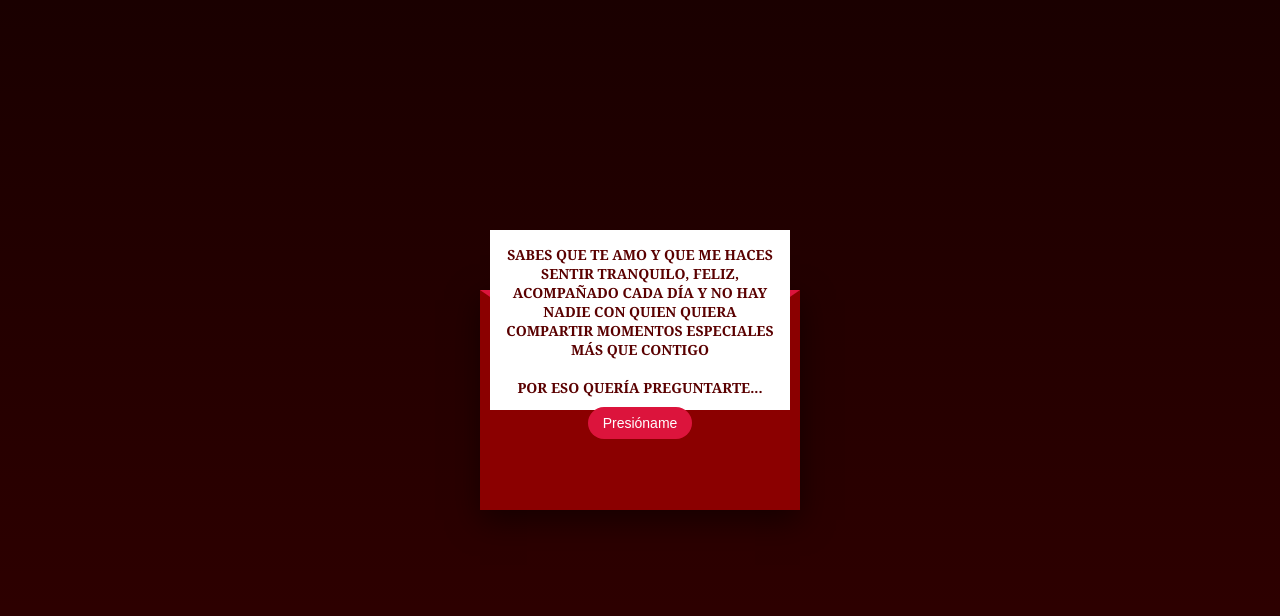
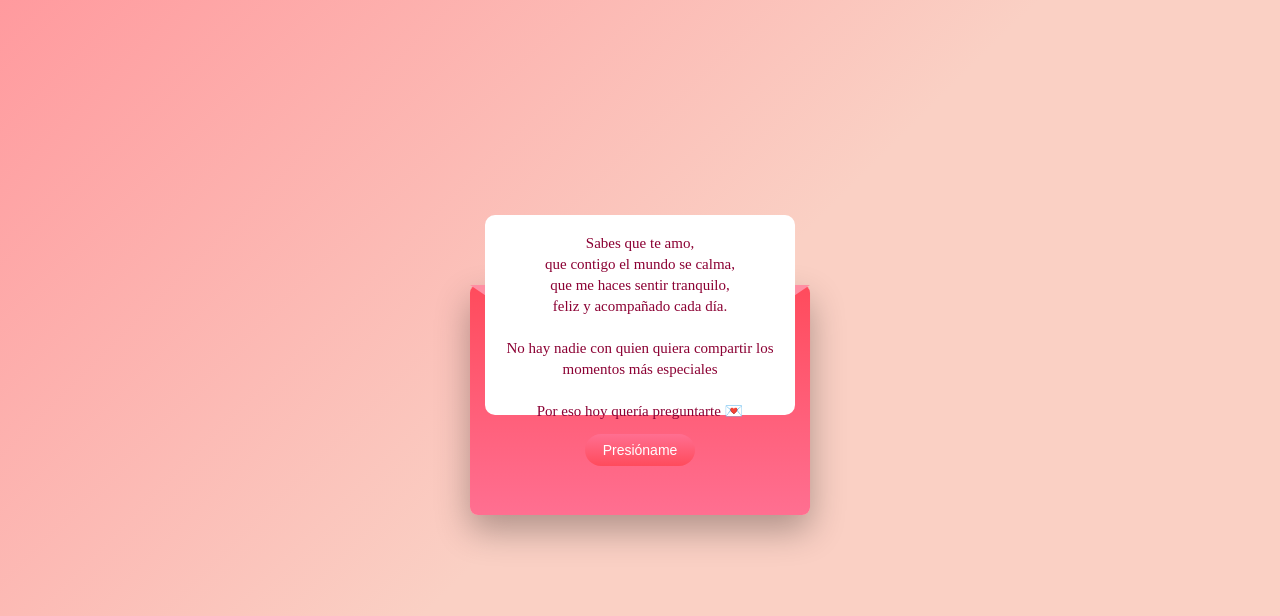
Before and after one commit to 13AnthonyC/Pregunta-amor, a plain HTML site: page index.html in a window 1280 px wide. Both pictures are taken after a click on the element 640 px from the left and 400 px from the top of the page. Drawn offline with Linux system fonts and the light colour scheme; a web font is replaced by a local one.

Commit message:
Revise index.html for Valentine's Day presentation
Updated styles and content for Valentine's theme.

```diff
--- a/index.html
+++ b/index.html
@@ -2,28 +2,36 @@
 <html lang="es">
 <head>
 <meta charset="UTF-8">
-<title>Para mi Princesa 💖</title>
+<title>Para mi Princesa 💕</title>
+
+<link href="https://fonts.googleapis.com/css2?family=Great+Vibes&family=Playfair+Display:ital@1&display=swap" rel="stylesheet">
+
 <style>
 body {
     margin: 0;
     height: 100vh;
-        background: linear-gradient(#1a0000, #330000);
+    background: linear-gradient(135deg, #ff9a9e, #fad0c4, #fad0c4);
     display: flex;
     justify-content: center;
     align-items: center;
-        font-family: 'Georgia', serif;
     overflow: hidden;
 }
 
 /* SOBRE */
 .sobre {
-        width: 320px;
-        height: 220px;
-        background: darkred;
+    width: 340px;
+    height: 230px;
+    background: linear-gradient(#ff4b5c, #ff6f91);
     position: relative;
     cursor: pointer;
-        transition: transform 1s;
-        box-shadow: 0 10px 30px rgba(0,0,0,0.5);
+    border-radius: 8px;
+    box-shadow: 0 15px 35px rgba(0,0,0,0.3);
+    animation: latido 2s infinite;
+}
+
+@keyframes latido {
+    0%,100% { transform: scale(1); }
+    50% { transform: scale(1.03); }
 }
 
 .sobre::before {
@@ -31,82 +39,91 @@
     position: absolute;
     width: 0;
     height: 0;
-        border-left: 160px solid transparent;
-        border-right: 160px solid transparent;
-        border-top: 110px solid crimson;
+    border-left: 170px solid transparent;
+    border-right: 170px solid transparent;
+    border-top: 115px solid #ff8fa3;
     top: 0;
-        left: 0;
 }
 
 /* CARTA */
 .carta {
     position: absolute;
     top: 20px;
-        left: 10px;
-        width: 300px;
-        height: 180px;
+    left: 15px;
+    width: 310px;
+    height: 200px;
     background: #fff;
-        padding: 15px;
+    border-radius: 10px;
+    padding: 18px;
     box-sizing: border-box;
     display: none;
     text-align: center;
-        animation: subir 1s forwards;
+    animation: salir 1.2s ease forwards;
 }
 
-    @keyframes subir {
-        from { transform: translateY(50px); }
-        to { transform: translateY(-80px); }
+@keyframes salir {
+    from { transform: translateY(40px); opacity: 0; }
+    to { transform: translateY(-90px); opacity: 1; }
 }
 
 .mensaje {
-        font-size: 14px;
-        color: #5a0000;
-        font-weight: bold;
+    font-family: 'Playfair Display', serif;
+    font-size: 15px;
+    color: #8b0033;
+    line-height: 1.4;
 }
 
-    button {
-        margin-top: 10px;
-        padding: 8px 15px;
+.boton {
+    margin-top: 12px;
+    padding: 8px 18px;
     border: none;
-        background: crimson;
+    background: linear-gradient(#ff6f91, #ff4b5c);
     color: white;
     font-size: 14px;
+    border-radius: 25px;
     cursor: pointer;
-        border-radius: 20px;
+    transition: transform 0.3s;
+}
+
+.boton:hover {
+    transform: scale(1.1);
 }
 
 /* HOJITA */
 .hojita {
     position: fixed;
-        bottom: 20px;
+    bottom: 30px;
     background: #fff;
-        padding: 15px;
-        border-radius: 10px;
-        box-shadow: 0 5px 15px rgba(0,0,0,0.4);
+    padding: 18px 25px;
+    border-radius: 15px;
+    box-shadow: 0 10px 25px rgba(0,0,0,0.3);
     display: none;
     text-align: center;
-        animation: aparecer 0.5s;
+    font-family: 'Great Vibes', cursive;
+    font-size: 26px;
+    color: #c9184a;
+    animation: aparecer 0.6s ease;
 }
 
 @keyframes aparecer {
-        from { transform: scale(0); }
-        to { transform: scale(1); }
+    from { transform: scale(0); opacity: 0; }
+    to { transform: scale(1); opacity: 1; }
 }
 
-    /* CORAZONES Y ROSAS */
+/* FLORES */
 .flor {
     position: absolute;
-        font-size: 24px;
-        animation: caer 4s linear infinite;
+    font-size: 26px;
+    animation: caer 5s linear infinite;
 }
 
 @keyframes caer {
     from {
-            transform: translateY(-50px);
+        transform: translateY(-60px) rotate(0deg);
         opacity: 1;
     }
     to {
-            transform: translateY(110vh);
+        transform: translateY(110vh) rotate(360deg);
         opacity: 0;
     }
 }
@@ -117,16 +134,26 @@
 <div class="sobre" onclick="abrirCarta()">
     <div class="carta" id="carta">
         <div class="mensaje">
-            SABES QUE TE AMO Y QUE ME HACES SENTIR TRANQUILO, FELIZ, ACOMPAÑADO CADA DÍA Y NO HAY NADIE CON QUIEN QUIERA COMPARTIR MOMENTOS ESPECIALES MÁS QUE CONTIGO<br><br>
-            POR ESO QUERÍA PREGUNTARTE...
+            Sabes que te amo,<br>
+            que contigo el mundo se calma,<br>
+            que me haces sentir tranquilo,<br>
+            feliz y acompañado cada día.<br><br>
+
+            No hay nadie con quien quiera compartir
+            los momentos más especiales<br><br>
+
+            Por eso hoy quería preguntarte 💌
         </div>
-        <button onclick="mostrarHojita(event)">Presióname</button>
+        <button class="boton" onclick="mostrarHojita(event)">
+            Presióname
+        </button>
     </div>
 </div>
 
 <div class="hojita" id="hojita">
-    ¿Quieres ser mi San Valentín princesa hermosa? <br><br>
-    <button onclick="amor()">Sí 💖</button>
+    ¿Quieres ser mi San Valentín,<br>
+    princesa hermosa? 💕<br><br>
+    <button class="boton" onclick="amor()">Sí 💖</button>
 </div>
 
 <script>
@@ -143,13 +170,13 @@ function amor() {
     setInterval(() => {
         const flor = document.createElement("div");
         flor.className = "flor";
-        flor.innerHTML = Math.random() > 0.5 ? "❤️" : "🌹";
+        flor.innerHTML = Math.random() > 0.5 ? "🌸" : "❤️";
         flor.style.left = Math.random() * 100 + "vw";
-        flor.style.animationDuration = (Math.random() * 3 + 2) + "s";
+        flor.style.animationDuration = (Math.random() * 3 + 3) + "s";
         document.body.appendChild(flor);
 
-        setTimeout(() => flor.remove(), 5000);
-    }, 300);
+        setTimeout(() => flor.remove(), 6000);
+    }, 250);
 }
 </script>
 
```
Lines whose indentation alone changed are shown as unchanged.
